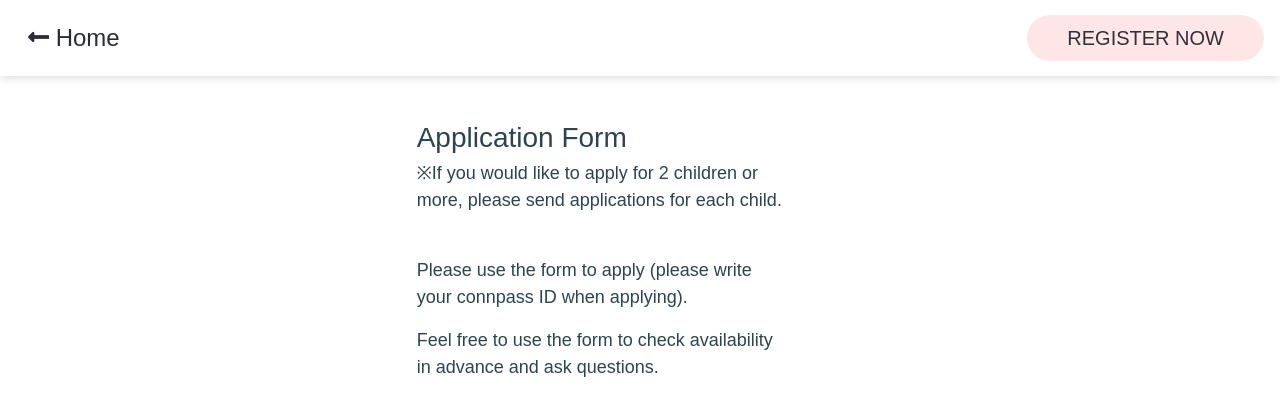
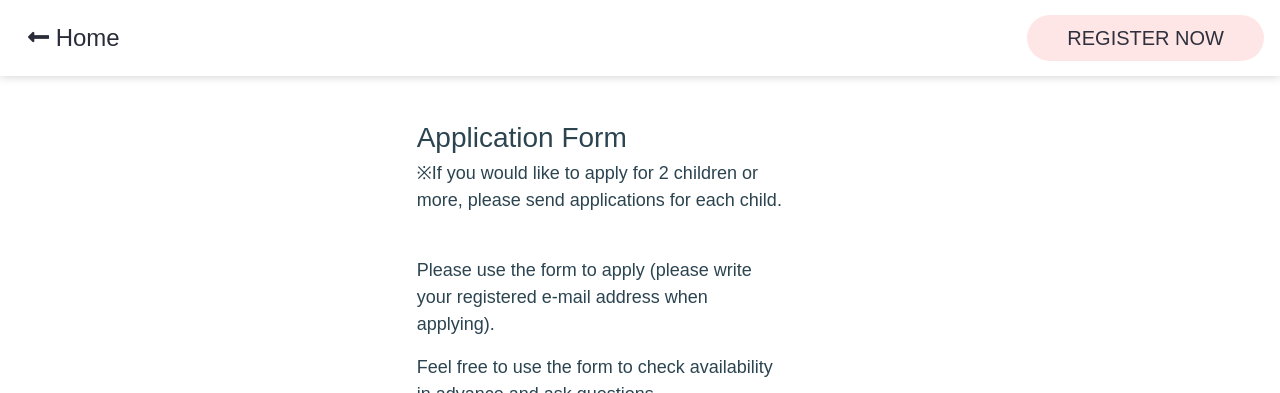
Before and after one commit to DevRelConTokyo/2023, a Jekyll site: the page built from kidsroom.html, in a window 1280 px wide and 900 px high, scrolled down 2635 px, cut to the strip 0-393 px from the top of the window. Built offline with Jekyll 4.4.1, drawn with Linux system fonts in a browser that asks for light colours; nearby versions of some CDN libraries; some web fonts are replaced.

Commit message:
Update kidsroom page

```diff
--- a/kidsroom.html
+++ b/kidsroom.html
@@ -124,9 +124,9 @@
 				<p class="lang-ja bold">※お子さま2名以上のご利用の場合は、お手数ですが、それぞれ個別に申請をお願いいたします。</p>
 				<p class="lang-en bold">※If you would like to apply for 2 children or more, please send applications for each child.</p>
 				<br>
-				<p class="lang-ja">お申し込みはフォームよりお願いします（お申し込み時には、connpassのIDを記述してください）。</p>
+				<p class="lang-ja">お申し込みはフォームよりお願いします（お申し込み時には、登録時のメールアドレスを記述してください）。</p>
 				<p class="lang-ja">また、空き状況の事前確認やご質問については、お問い合わせフォームよりお気軽にお問い合わせください。</p>
-				<p class="lang-en">Please use the form to apply (please write your connpass ID when applying).</p>
+				<p class="lang-en">Please use the form to apply (please write your registered e-mail address when applying).</p>
 				<p class="lang-en"> Feel free to use the form to check availability in advance and ask questions.</p>
 
 				<iframe class="lang-ja" src="https://docs.google.com/forms/d/e/1FAIpQLSfZXAkeqErsesL77WbqYwRXLwe1-fIzUv6MTlbeIcJD25TMiw/viewform?embedded=true" width="640" height="1375" frameborder="0" marginheight="0" marginwidth="0">読み込んでいます…</iframe>
```
